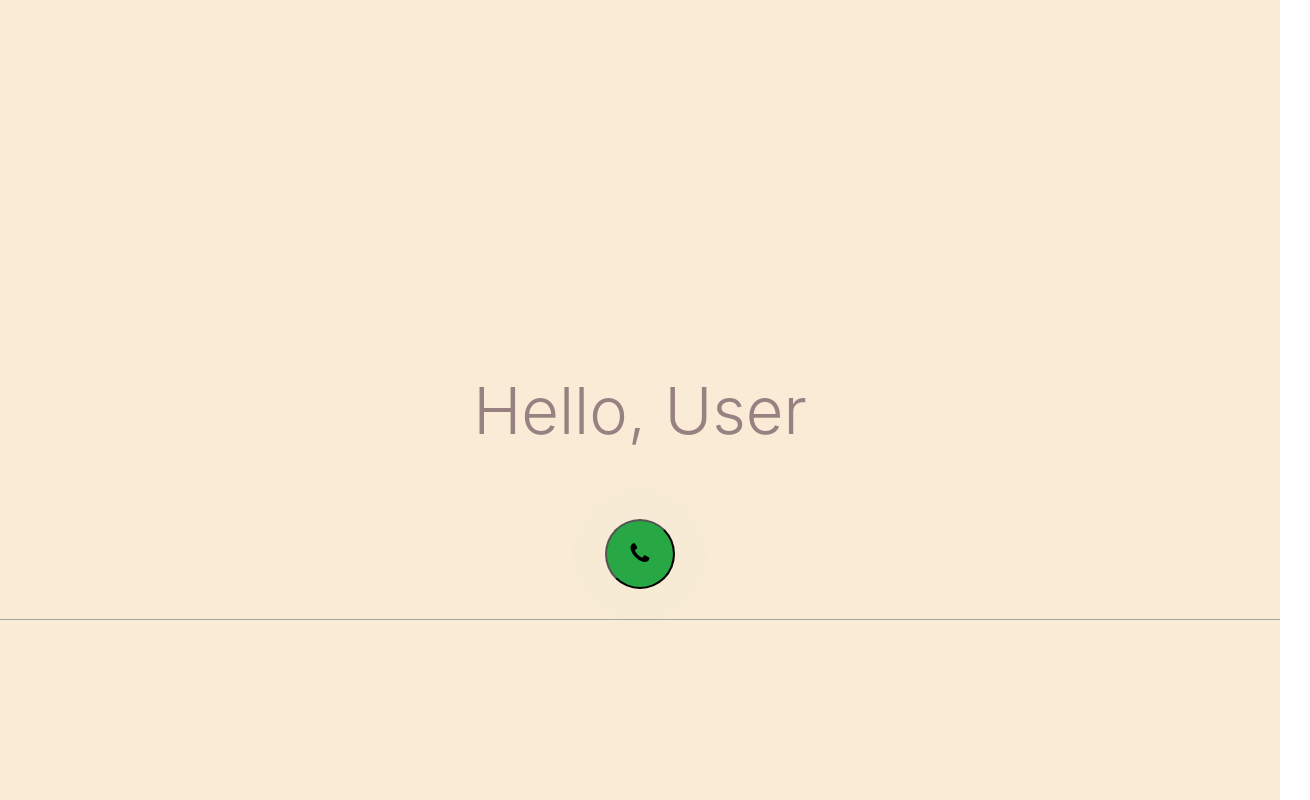
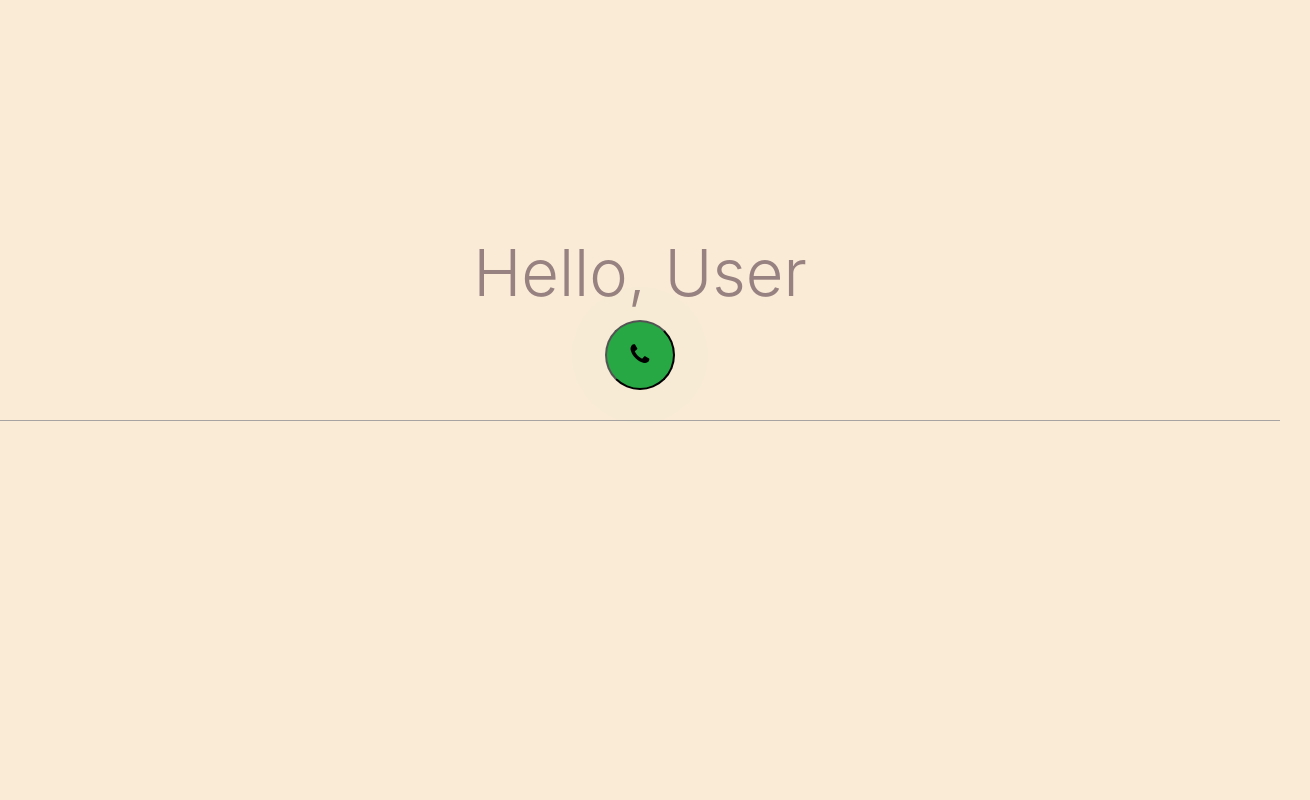
Before and after one commit to WorldVirus/clever-bots_client, a React (Create React App) app: page / in a window 1280 px wide. Shown: the top 800 px of the page, 1310 px wide, since content can reach past the window. Built offline with nearby package versions, Linux system fonts and the light colour scheme.

Commit message:
close button,send audio (need clean code)

```diff
--- a/src/App.css
+++ b/src/App.css
@@ -15,7 +15,6 @@ time, mark, audio, video {
 	padding: 0;
 	border: 0;
 	font-size: 100%;
-	font: inherit;
 	vertical-align: baseline;
 }
 /* HTML5 display-role reset for older browsers */
@@ -30,7 +29,9 @@ body {
   left: 0;
   width: 100%;
   height: 100%;
-	line-height: 1;
+  line-height: 1;
+  position: fixed;
+  background-color: antiquewhite;
 }
 ol, ul {
 	list-style: none;
--- a/src/App.js
+++ b/src/App.js
@@ -1,6 +1,6 @@
 import React from "react";
 import Hello from "./Hello";
-// import './App.css'
+import './App.css'
 import './css/fullstack.css';
 
 export default class App extends React.Component {
--- a/src/Hello.jsx
+++ b/src/Hello.jsx
@@ -22,6 +22,7 @@ export default class Hello extends React.Component {
     };
 
     this.clicker = this.clicker.bind(this);
+    this.startMenu = this.startMenu.bind(this);
   }
 
   clicker(e) {
@@ -38,7 +39,9 @@ export default class Hello extends React.Component {
       });
     }
   }
-
+// async textSender(){
+//   fetch
+// }
   startRecording() {
     let recognition = new SpeechRecognition();
 
@@ -68,6 +71,8 @@ export default class Hello extends React.Component {
     mediaRecorder.stop();
     mediaRecorder.addEventListener("stop", () => {
       const audioBlob = new Blob(this.state.arChuncks);
+      console.log(`audioBlob`,audioBlob)
+
       const audioUrl = URL.createObjectURL(audioBlob);
       console.log(`audioUrl`, audioUrl);
       this.setState({ url: audioUrl });
@@ -83,39 +88,55 @@ export default class Hello extends React.Component {
         })
       );
       //https://hackmoscow-api.herokuapp.com/postjson
-      const formData = new FormData()
-      var blob = new Blob(this.state.arChuncks, {type: 'audio/webm;codecs=opus'});
-      formData.append('blob', new Blob(['Hello World!\n']), 'type: "audio/webm;codecs=opus"')
-      fetch(`http://127.0.0.1:5000/postjson`, {
+      // Promise.all(
+      //   users.map(async user => {
+      //     const userId = await getIdFromUser(user)
+      //     console.log(userId)
+
+      //     const capitalizedId = await capitalizeIds(userId)
+      //     console.log(capitalizedId)
+      //   })
+      // )
+      const formData = new Blob(this.state.arChuncks, {type: 'audio/wav'})
+    //  var blob = new Blob(this.state.arChuncks, {type: 'multipart/form-data'});
+     // formData.append(new Blob(['Hello World!\n']), {type: 'text/plain'})
+      // postjson
+      console.log(`formData`,formData)
+      console.log(`typeof`,typeof formData)
+
+      fetch(`http://127.0.0.1:5000/mediataker `, {
         mode: "cors",
         headers: {
-          Accept: "application/json",
-          "Content-Type": "application/json"
+          "Content-Type": "audio/wav"
         },
         method: "POST",
-        body: JSON.stringify({ speech_data: speechResult })
+        body: formData
       })
         .then(res => {
           if (res.status === 200) {
-            return res.json();
+            console.log('dkskj')
+//return res.json();
           }
         })
-        .then(data => {
-          this.setState({
-            items: [...this.state.items, data.answer_value],
-            checkClick: false
-          });
-          console.log(`data`, this.state.items);
-        });
+        // .then(data => {
+        //   this.setState({
+        //     items: [...this.state.items, data.answer_value],
+        //     checkClick: false
+        //   });
+        //   console.log(`data`, this.state.items);
+        // });
     };
   }
-
+  startMenu(){
+    this.setState({positionStatic:false,checkClick:false,})
+  }
   render() {
     const name = "Hello, User";
     const { checkClick, positionStatic } = this.state;
     return (
       <div className="cont" style={{ top: positionStatic ? "1%" : "30%" }}>
-        <section>
+     {positionStatic? <a className="close" onClick={this.startMenu}></a>:''}
+        <section className="content_wrapper">
           <Grid>
             <Row>
               <Col md={7} mdOffset={5}>
--- a/src/css/fullstack.css
+++ b/src/css/fullstack.css
@@ -7,8 +7,9 @@
   margin-top: -15px;
 }
 .header-contents {
+  position: fixed;
   width: 100%;
-  height: 132vh;
+  height: 100%;
   background-color: antiquewhite;
 }
 .header-contents h1 {
@@ -25,9 +26,12 @@
 .header-contents button:focus {
   outline: None;
 }
-
+.content_wrapper{
+    display: flex;
+    flex-direction: column;
+    width: 100%;
+}
 .cont {
- background-color: antiquewhite;
   position: relative;
   display: flex;
   flex-direction: column;
@@ -91,11 +95,11 @@
   flex-direction: column;
 }
 
-.div-wrapper-line{
+.div-wrapper-line {
   border-top: 1px solid #a7a3a3;
   width: 100%;
 }
-.dialog-wrapper-content{
+.dialog-wrapper-content {
   padding-top: 20px;
   width: 100%;
   padding-right: 15px;
@@ -104,13 +108,10 @@
   flex-direction: column;
 }
 
-.info{
+.info {
   color: white;
   margin-right: auto;
 }
-
-
-
 
 .chat {
   height: calc(100vh - 180px);
@@ -241,7 +242,7 @@
   border-right-width: 12px;
 }
 .chat-body .answer .text:before {
-    content: '';
+  content: "";
   display: block;
   position: absolute;
   bottom: 0;
@@ -309,7 +310,8 @@
   border-radius: 0;
 }
 .chat-body .answer-add .answer-btn-1 {
-    background: url("http://91.234.35.26/iwiki-admin/v1.0.0/admin/img/icon-40.png") 50% 50% no-repeat;
+  background: url("http://91.234.35.26/iwiki-admin/v1.0.0/admin/img/icon-40.png")
+    50% 50% no-repeat;
   right: 56px;
 }
 .chat-body .answer-add .answer-btn {
@@ -322,18 +324,21 @@
   margin-top: -18px;
 }
 .chat-body .answer-add .answer-btn-2 {
-    background: url("http://91.234.35.26/iwiki-admin/v1.0.0/admin/img/icon-41.png") 50% 50% no-repeat;
+  background: url("http://91.234.35.26/iwiki-admin/v1.0.0/admin/img/icon-41.png")
+    50% 50% no-repeat;
   right: 20px;
 }
 .chat input::-webkit-input-placeholder {
   color: #fff;
 }
 
-.chat input:-moz-placeholder { /* Firefox 18- */
+.chat input:-moz-placeholder {
+  /* Firefox 18- */
   color: #fff;
 }
 
-.chat input::-moz-placeholder {  /* Firefox 19+ */
+.chat input::-moz-placeholder {
+  /* Firefox 19+ */
   color: #fff;
 }
 
@@ -344,3 +349,28 @@
   -webkit-appearance: none;
   border-radius: 0;
 }
+
+.close {
+    position: absolute;
+    right: 14px;
+    width: 32px;
+    height: 32px;
+    opacity: 0.3;
+  }
+  .close:hover {
+    opacity: 1;
+  }
+  .close:before, .close:after {
+    position: absolute;
+    left: 15px;
+    content: ' ';
+    height: 22px;
+    width: 2px;
+    background-color: #333;
+  }
+  .close:before {
+    transform: rotate(45deg);
+  }
+  .close:after {
+    transform: rotate(-45deg);
+  }
```
Lines whose indentation alone changed are shown as unchanged.
